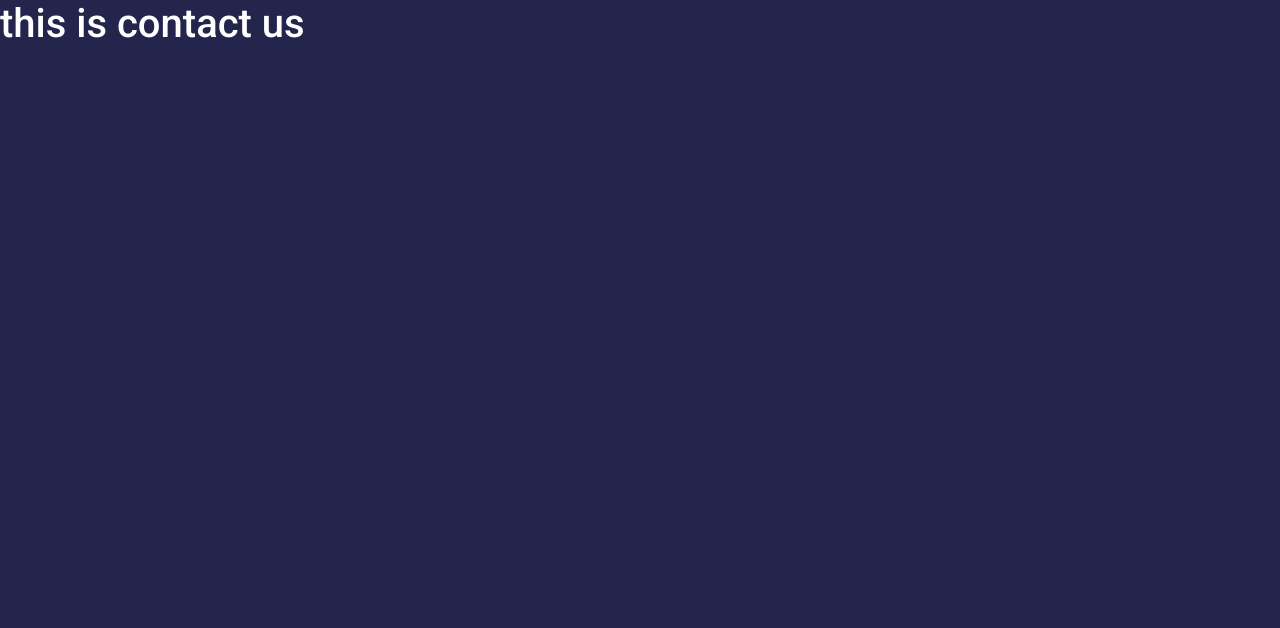
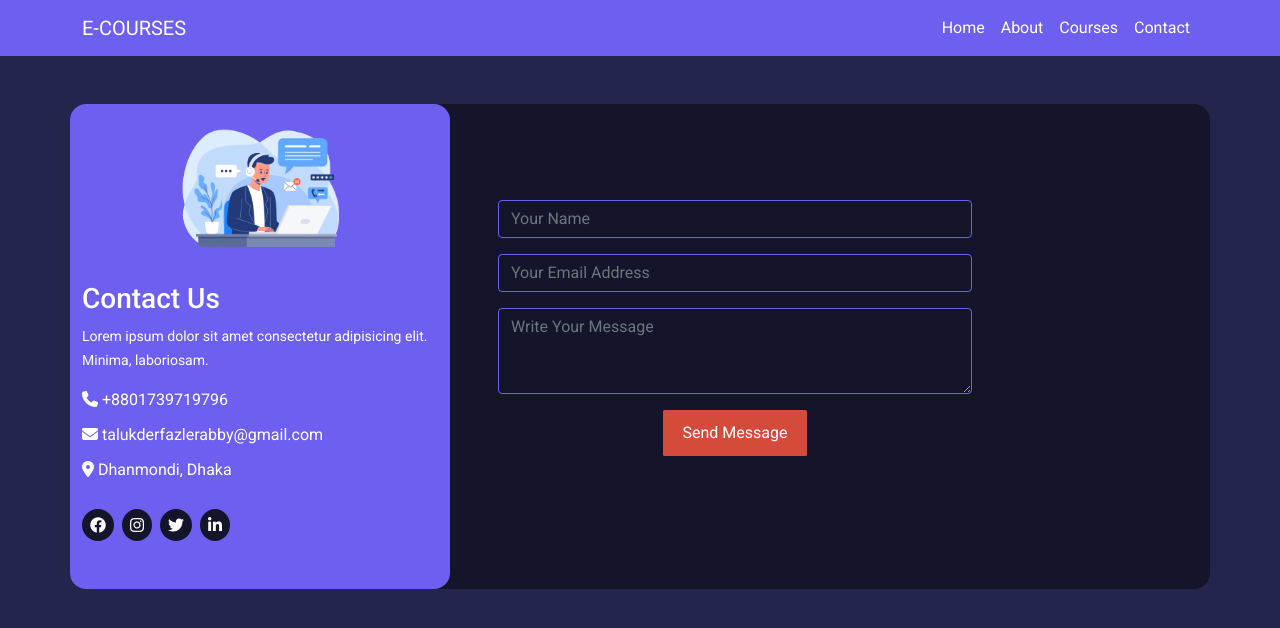
Before and after one commit to fazlerabbytalukder/e-courses, a React (Create React App) app: page /contactus in a window 1280 px wide. Shown: the top 628 px of the page. Built offline with nearby package versions, Linux system fonts and the light colour scheme.

Commit message:
contact us finish

```diff
--- a/src/components/ContactUs/ContactUs.css
+++ b/src/components/ContactUs/ContactUs.css
@@ -0,0 +1,22 @@
+.contact-us-bg{
+    background-color: #14152b;
+    border-radius: 1rem;
+
+}
+
+.contact-text-field{
+    background-color: #6D60F1;
+    border-radius: 1rem;
+}
+
+.social-icon{
+    background-color: #14152b;
+    border-radius: 50%;
+    padding: .5rem;
+    margin-right: .5rem;
+}
+
+.text-field-form{
+    background-color: transparent;
+    border: 1px solid #6D60F1;
+}
--- a/src/components/ContactUs/ContactUs.js
+++ b/src/components/ContactUs/ContactUs.js
@@ -1,10 +1,49 @@
 import React from 'react';
 import './ContactUs.css';
+import contactImg from '../../Images/contact us.png';
+import Navbar from '../Navbar/Navbar';
+import Footer from '../Footer/Footer';
 
 const ContactUs = () => {
     return (
         <div>
-            <h1>this is contact us</h1>
+            <Navbar></Navbar>
+            <div className="container contact-us-bg">
+                <div className="row">
+                    <div className="col-md-4 contact-text-field">
+                        <div className='d-flex justify-content-center align-items-center'>
+                        <img className='img-fluid w-50' src={contactImg} alt="" />
+                        </div>
+                        <h3>Contact Us</h3>
+                        <small>Lorem ipsum dolor sit amet consectetur adipisicing elit. Minima, laboriosam.</small>
+                        <div className='mt-3'>
+                            <i className="fa-solid fa-phone mb-3"></i> +8801739719796 <br />
+                            <i className="fa-solid fa-envelope mb-3"></i> talukderfazlerabby@gmail.com <br />
+                            <i className="fa-solid fa-location-dot mb-3"></i> Dhanmondi, Dhaka
+                        </div>
+                        <div className='d-flex align-items-center mb-5 mt-3'>
+                            <i className="fa-brands fa-facebook social-icon"></i>
+                            <i className="fa-brands fa-instagram social-icon"></i>
+                            <i className="fa-brands fa-twitter social-icon"></i>
+                            <i className="fa-brands fa-linkedin-in social-icon"></i>
+                        </div>
+                    </div>
+                    <div className="col-md-6 text-center p-5 mt-5">
+                        <form action="">
+                            <div className="mb-3">
+                                <input type="text" className="form-control text-field-form" id="exampleFormControlInput1" placeholder="Your Name"/>
+                            </div>
+                            <div className="mb-3">
+                                <input type="email" className="form-control text-field-form" id="exampleFormControlInput1" placeholder="Your Email Address"/>
+                            </div>
+                            <div className="mb-3">
+                                <textarea className="form-control text-field-form" placeholder="Write Your Message" id="exampleFormControlTextarea1" rows="3"></textarea>
+                            </div>
+                            <button className='button2'>Send Message</button>
+                        </form>
+                    </div>
+                </div>
+            </div>
         </div>
     );
 };
```
Also changed, not shown: src/Images/contact us.png (added).
